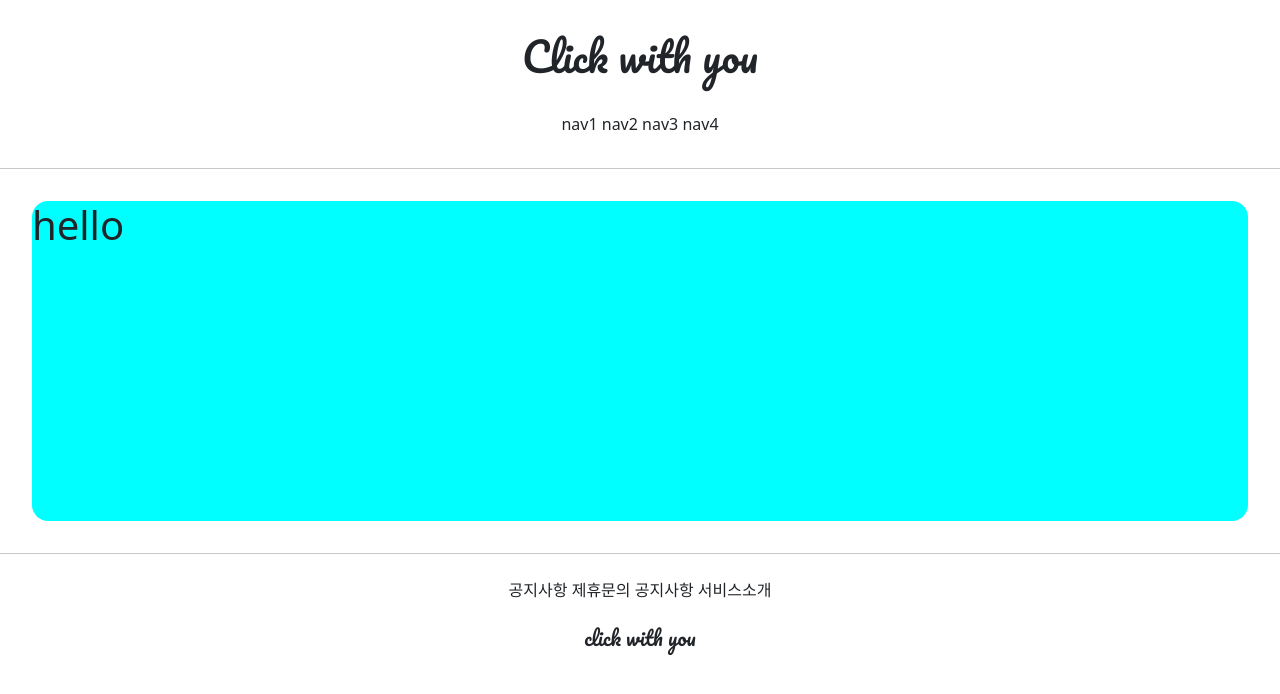
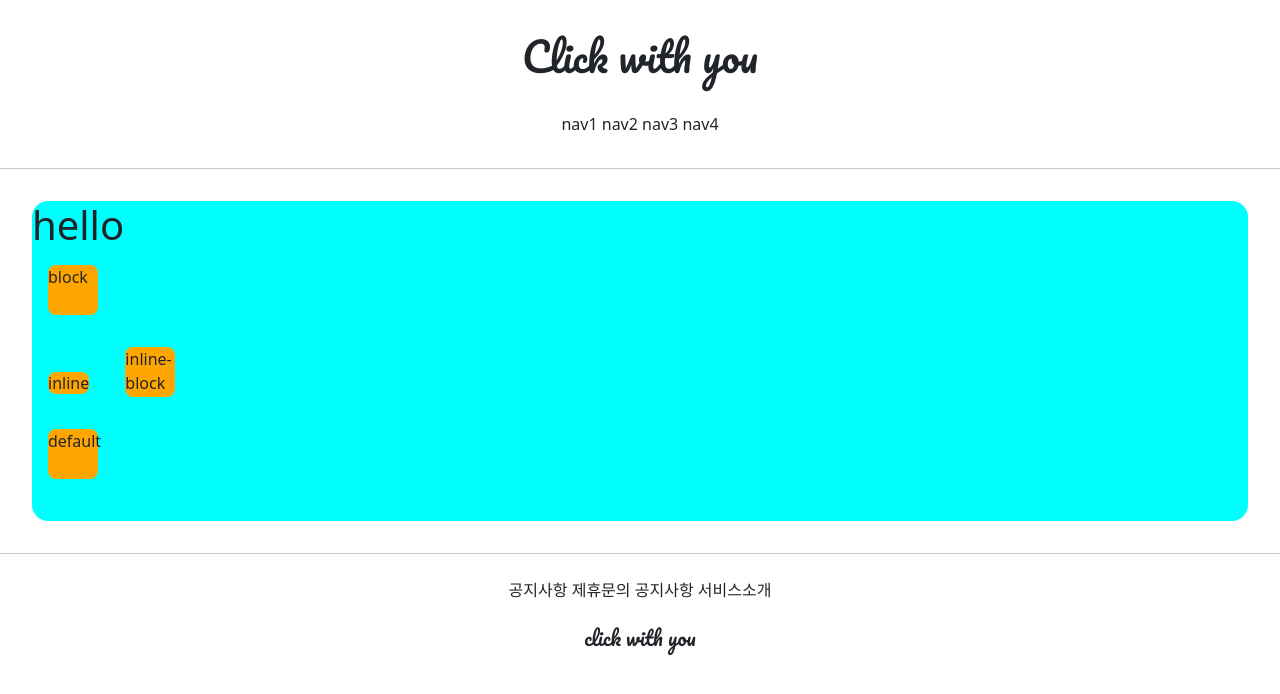
Before and after one commit to solahyun/Hackathon_gis, a Django app: page /accounts/hello_world/ in a window 1280 px wide. Shown: the top 694 px of the page. Run offline with Django 3.2, Linux system fonts and the light colour scheme; parts of the project's set-up code (start-up, migrations or seed data) failed here and were passed over.

Commit message:
21/07/07 Wed commit 4

```diff
--- a/accountapp/templates/accountapp/hello_world.html
+++ b/accountapp/templates/accountapp/hello_world.html
@@ -1,7 +1,30 @@
 {% extends 'base.html' %}
 
 {% block content %}
+
+    <style>
+        .testing{
+            background-color: orange;
+            margin: 1rem;
+            height: 50px;
+            width: 50px;
+            border-radius: .5rem;
+        }
+    </style>
+
+
     <div style="height: 20rem; background-color: aqua; margin: 2rem; border-radius: 1rem">
         <h1>hello</h1>
+
+    <div class="testing" style="display: block">block</div>
+
+    <div class="testing" style="display: inline">inline</div>
+
+    <div class="testing" style="display: none">none</div>
+
+    <div class="testing" style="display: inline-block">inline-block</div>
+
+    <div class="testing">default</div>
+
     </div>
 {% endblock %}
```
